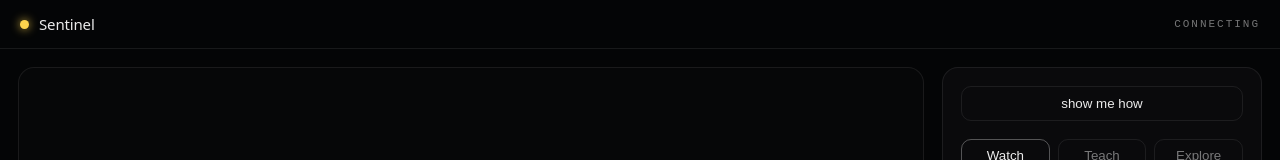
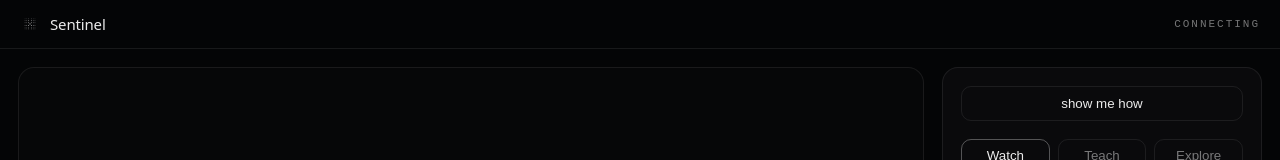
Before and after one commit to Enoch208/sentinel, a React (Vite) app in the folder desktop/: page / in a window 1280 px wide. Shown: the top 160 px of the page. Built offline with nearby package versions, Linux system fonts and the light colour scheme; no server answers.

Commit message:
feat(desktop): use the Sentinel logo in the app header

```diff
--- a/desktop/src/App.css
+++ b/desktop/src/App.css
@@ -39,12 +39,11 @@ body {
   gap: 10px;
 }
 
-.brand .dot {
-  width: 9px;
-  height: 9px;
-  border-radius: 50%;
-  background: var(--amber);
-  box-shadow: 0 0 10px rgba(252, 211, 77, 0.85);
+.brand .logo {
+  width: 20px;
+  height: 20px;
+  object-fit: contain;
+  mix-blend-mode: screen;
 }
 
 .brand .name {
--- a/desktop/src/App.tsx
+++ b/desktop/src/App.tsx
@@ -70,7 +70,7 @@ export default function App() {
     <div className="app">
       <header className="bar">
         <div className="brand">
-          <span className="dot" />
+          <img className="logo" src="/logo.png" alt="Sentinel" />
           <span className="name">Sentinel</span>
         </div>
         <span className={`status status--${status}`}>{status}</span>
```
Also changed, not shown: desktop/public/logo.png (added).
